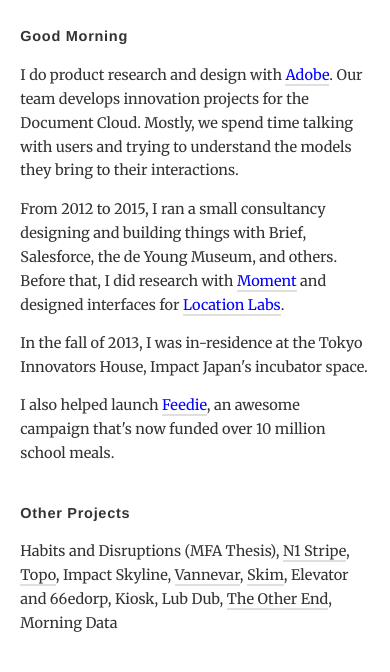
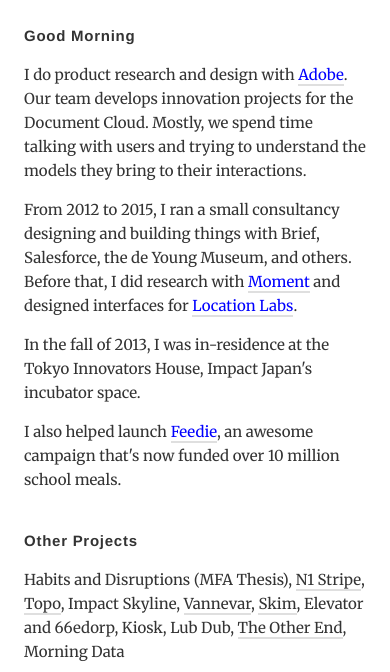
Before and after one commit to coreymlee/coreymlee.github.io, a Jekyll site: the page built from index.html, in a window 390 px wide. Shown: the top 672 px of the page. Built offline with Jekyll 4.4.1, drawn with Linux system fonts in a browser that asks for light colours; grey boxes are pictures that could not be loaded.

Commit message:
Minor design tweaks

```diff
--- a/css/home.css
+++ b/css/home.css
@@ -128,16 +128,17 @@
         margin-bottom: 2.475rem; } }
 @media screen and (max-width: 500px) {
   html {
-    font-size: 14.5px;
+    font-size: 15px;
+    line-height: 1.6rem;
     letter-spacing: 0; }
 
   body {
-    margin: 1.75rem 1.4rem; }
+    margin: 1.6rem 1.6rem; }
 
   h3 {
     font-size: 1rem; }
 
   #main_container #sidebar #portrait {
-    height: 14rem; } }
+    height: 16rem; } }
 
 /*# sourceMappingURL=home.css.map */
```
Also changed, not shown: css/home.scss (+4 -3 lines), 1 other file.
